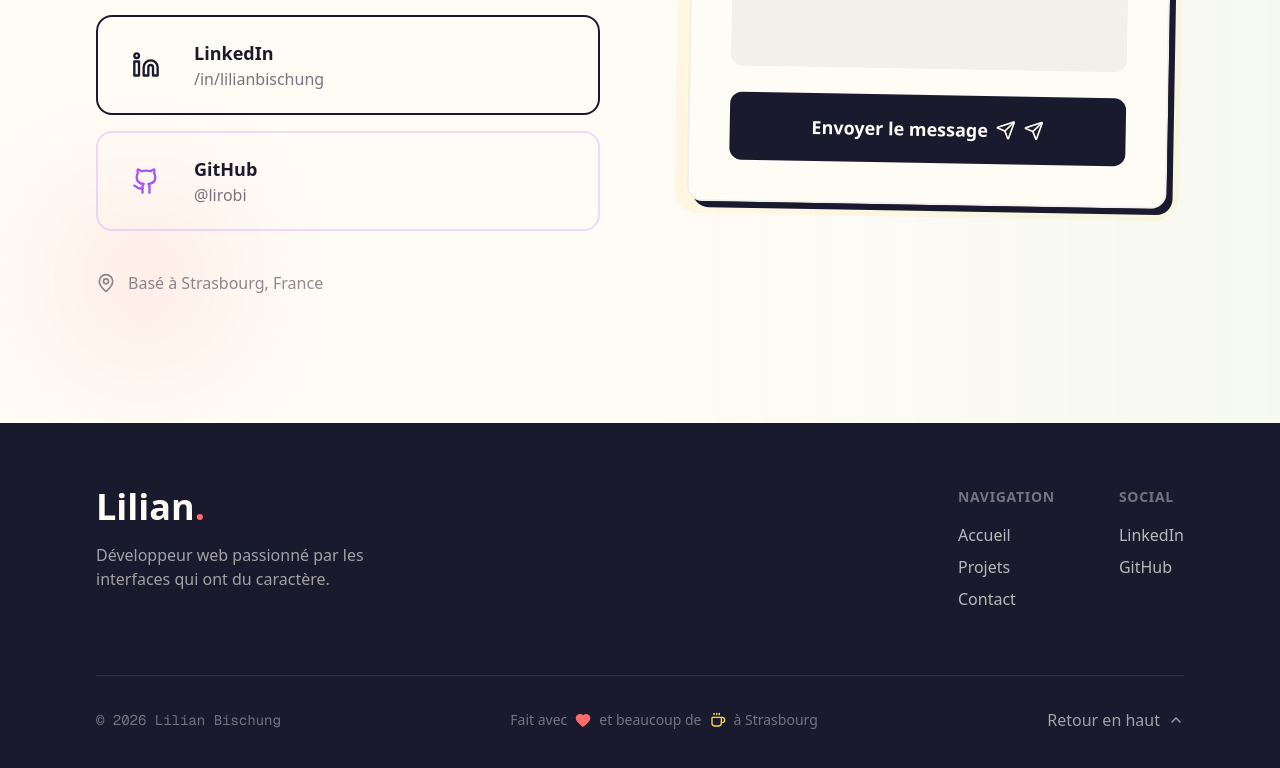
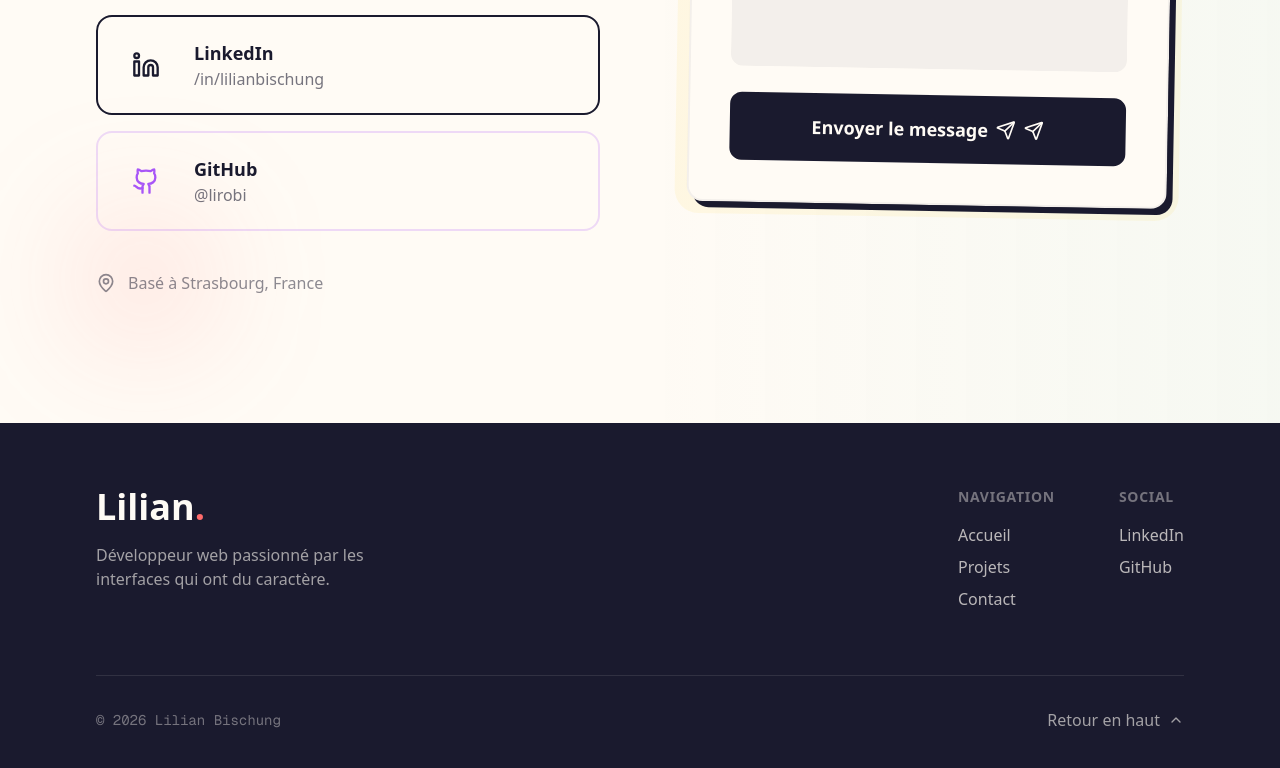
Before and after one commit to Lirobi/portfolio-v2, a Next.js app: page / in a window 1280 px wide. Shown: the part 4774-5542 px from the top of the page. Built offline with nearby package versions, Linux system fonts and the light colour scheme.

Commit message:
modification footer

```diff
--- a/components/sections/Footer.tsx
+++ b/components/sections/Footer.tsx
@@ -88,9 +88,7 @@ export default function Footer() {
             © {new Date().getFullYear()} {config.personal.fullName}
           </p>
           <p className="text-background/40 text-sm flex items-center gap-2">
-            Fait avec <Heart className="w-4 h-4 text-coral fill-coral" /> et
-            beaucoup de <Coffee className="w-4 h-4 text-yellow" /> à{" "}
-            {config.personal.location}
+
           </p>
           <a
             href="#"
```
